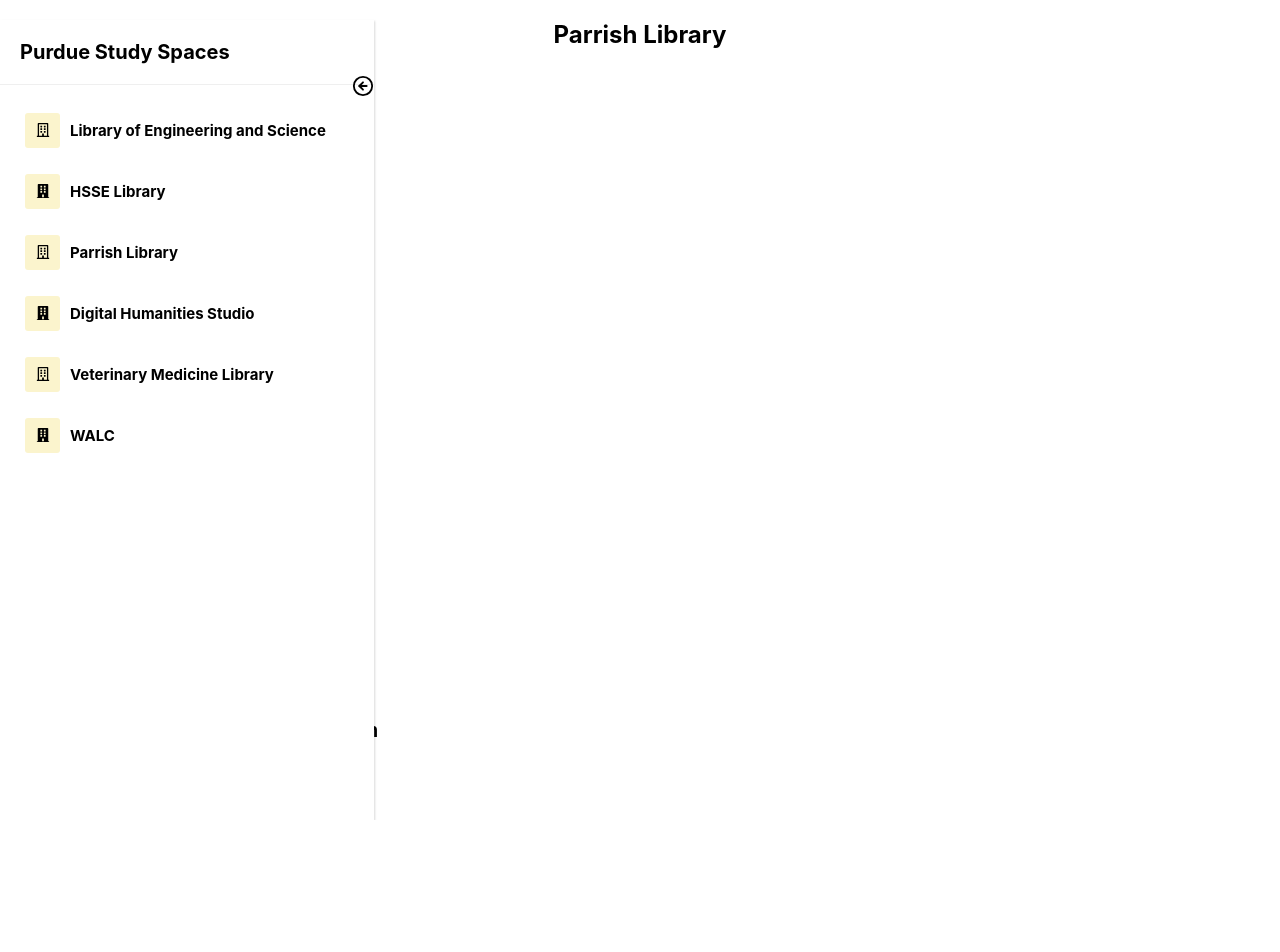
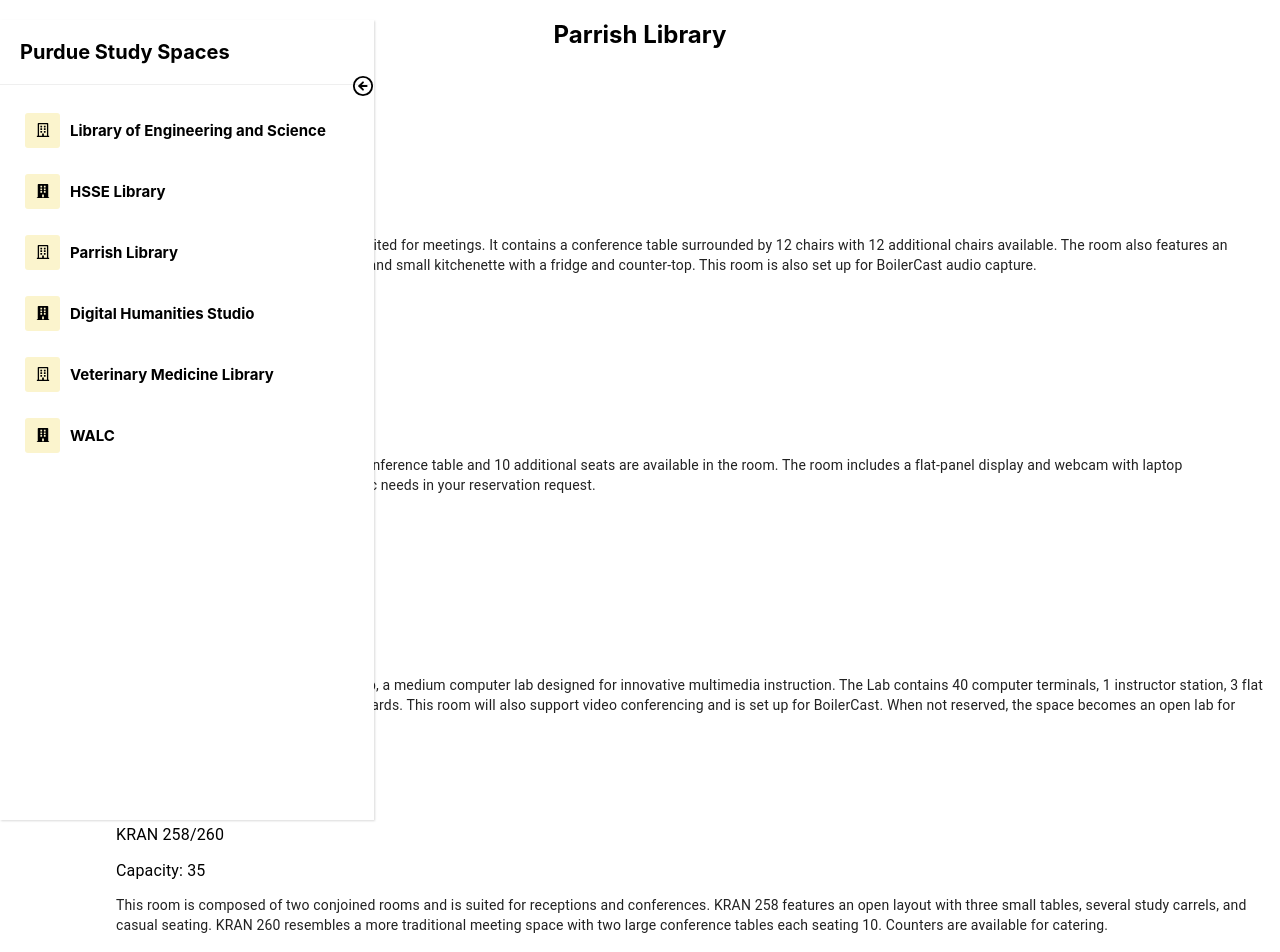
Before and after one commit to carmendiem/HelloWorld2021, a React (Create React App) app: page /Parrish in a window 1280 px wide. Shown: the top 952 px of the page. Before the commit the page ends 820 px from the top, so only its background shows below. Built offline with nearby package versions, Linux system fonts and the light colour scheme.

Commit message:
Parrish page

```diff
--- a/src/pages/Parrish.css
+++ b/src/pages/Parrish.css
@@ -3,14 +3,38 @@
     left: 100px;
 }
 
+#HollisterConferenceRoom{
+    position: absolute;
+    left: 100px;
+    top: 110px;
+}
+
+#FinancialConferenceRoom{
+    position: absolute;
+    left: 100px;
+    top: 330px;
+}
+
+#LearnLab{
+    position: absolute;
+    left: 100px;
+    top: 550px;
+}
+
+#CorporateStudyRoom{
+    position: absolute;
+    left: 100px;
+    top: 770px;
+}
+
 #parrishFood{
     position: absolute;
     left: 100px;
-    top: 400px;
+    top: 1000px;
 }
 
 #parrishVolume{
     position: absolute;
     left: 100px;
-    top: 700px;
+    top: 1230px;
 }
--- a/src/pages/Parrish.js
+++ b/src/pages/Parrish.js
@@ -8,15 +8,94 @@
 import Button from '@mui/material/Button';
 import Typography from '@mui/material/Typography';
 
-const Parrish = () => {
+const bull = (
+  <Box
+    component="span"
+    sx={{ display: 'inline-block', mx: '2px', transform: 'scale(0.8)' }}
+  >
+    •
+  </Box>
+);
+
+export default function HSSE() {
     return (
         <div className="Parrish">
             <h2>Parrish Library</h2>
-            <h3 id="parrishAvailability">Availability</h3>
-            <h3 id="parrishFood">Food Options Nearby</h3>
-            <h3 id="parrishVolume">Volume Surrounding the Room</h3>
+            <h3 id ="parrishAvailability">Availability</h3>
+
+    <Card sx={{ minWidth: 100 }}>
+                  <CardContent id ="HollisterConferenceRoom">
+                    <Typography align="left" sx={{ fontSize: 20 }} color="black" gutterBottom>
+                      Collaboration Study Center
+                    </Typography>
+                    <Typography align="left" sx={{ mb: 1.5 }} color="black">
+                      KRAN 202
+                    </Typography>
+                    <Typography align="left" sx={{ mb: 1.5 }} color="black">
+                      Capacity: 24
+                    </Typography>
+                    <Typography align="left" variant="body2">
+                      This medium conference room is well-suited for meetings. It contains a conference table surrounded by 12 chairs with 12 additional chairs available. The room also features an instructor station, large screen monitor, and small kitchenette with a fridge and counter-top. This room is also set up for BoilerCast audio capture.
+                    </Typography>
+                  </CardContent>
+                </Card>
+
+    <Card sx={{ minWidth: 100 }}>
+                  <CardContent id ="FinancialConferenceRoom">
+                    <Typography align="left" sx={{ fontSize: 20 }} color="black" gutterBottom>
+                      Financial Conference Room
+                    </Typography>
+                    <Typography align="left" sx={{ mb: 1.5 }} color="black">
+                      KRAN 230A
+                    </Typography>
+                    <Typography align="left" sx={{ mb: 1.5 }} color="black">
+                      Capacity: 21
+                    </Typography>
+                    <Typography align="left" variant="body2">
+                       This conference room seats 11 at the conference table and 10 additional seats are available in the room. The room includes a flat-panel display and webcam with laptop compatibility. Please include any specific needs in your reservation request.
+                     </Typography>
+                  </CardContent>
+                </Card>
+
+    <Card sx={{ minWidth: 100 }}>
+                  <CardContent id ="LearnLab">
+                    <Typography align="left" sx={{ fontSize: 20 }} color="black" gutterBottom>
+                      Learn Lab
+                    </Typography>
+                    <Typography align="left" sx={{ mb: 1.5 }} color="black">
+                      KRAN 250
+                    </Typography>
+                    <Typography align="left" sx={{ mb: 1.5 }} color="black">
+                      Capacity: 40
+                    </Typography>
+                    <Typography align="left" variant="body2">
+                      The Parrish Library houses the Learn Lab, a medium computer lab designed for innovative multimedia instruction. The Lab contains 40 computer terminals, 1 instructor station, 3 flat panel screens, and multiple dry erase boards. This room will also support video conferencing and is set up for BoilerCast. When not reserved, the space becomes an open lab for students.
+                    </Typography>
+                    </CardContent>
+                </Card>
+
+    <Card sx={{ minWidth: 100 }}>
+                      <CardContent id ="CorporateStudyRoom">
+                        <Typography align="left" sx={{ fontSize: 20 }} color="black" gutterBottom>
+                          Corporate Study Room
+                        </Typography>
+                        <Typography align="left" sx={{ mb: 1.5 }} color="black">
+                          KRAN 258/260
+                        </Typography>
+                        <Typography align="left" sx={{ mb: 1.5 }} color="black">
+                          Capacity: 35
+                        </Typography>
+                        <Typography align="left" variant="body2">
+                          This room is composed of two conjoined rooms and is suited for receptions and conferences. KRAN 258 features an open layout with three small tables, several study carrels, and casual seating. KRAN 260 resembles a more traditional meeting space with two large conference tables each seating 10. Counters are available for catering.
+                        </Typography>
+                        </CardContent>
+                    </Card>
+
+
+            <h3 id ="parrishFood">Food Options Nearby</h3>
+            <h3 id ="parrishVolume">Volume In Area</h3>
         </div>
-    );
+
+
+        )
 }
-
-export default Parrish;
```
